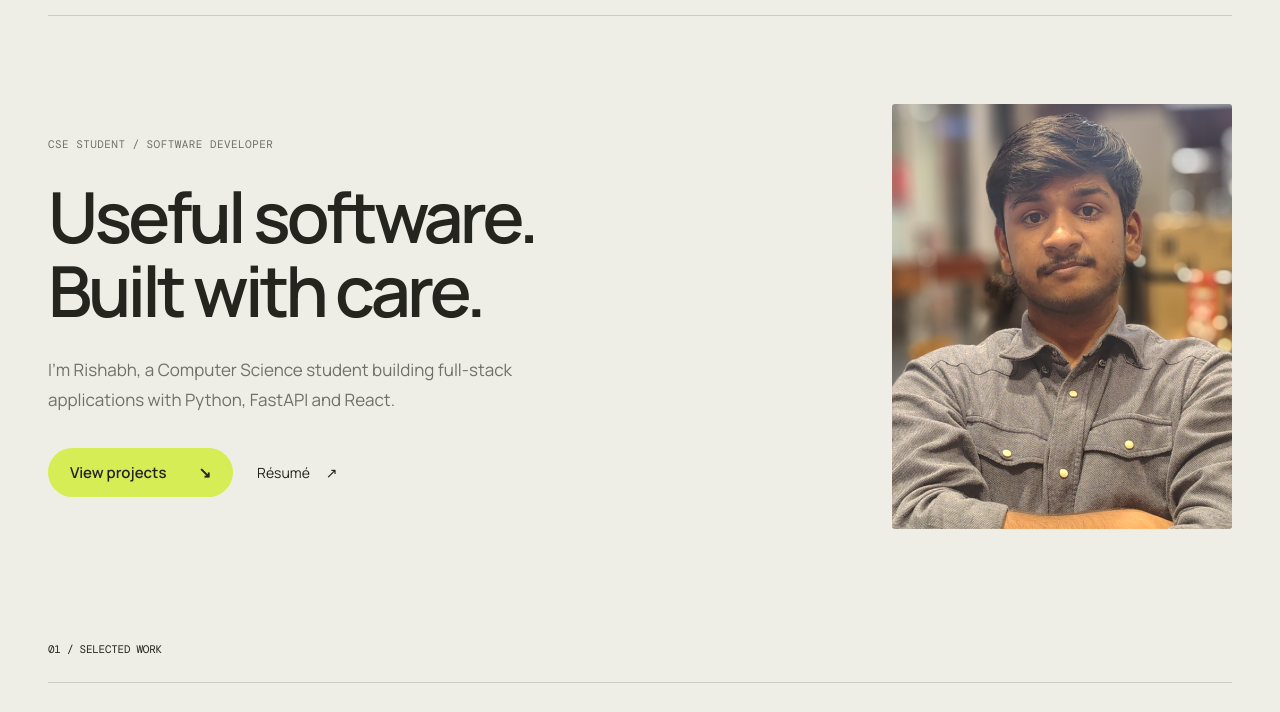
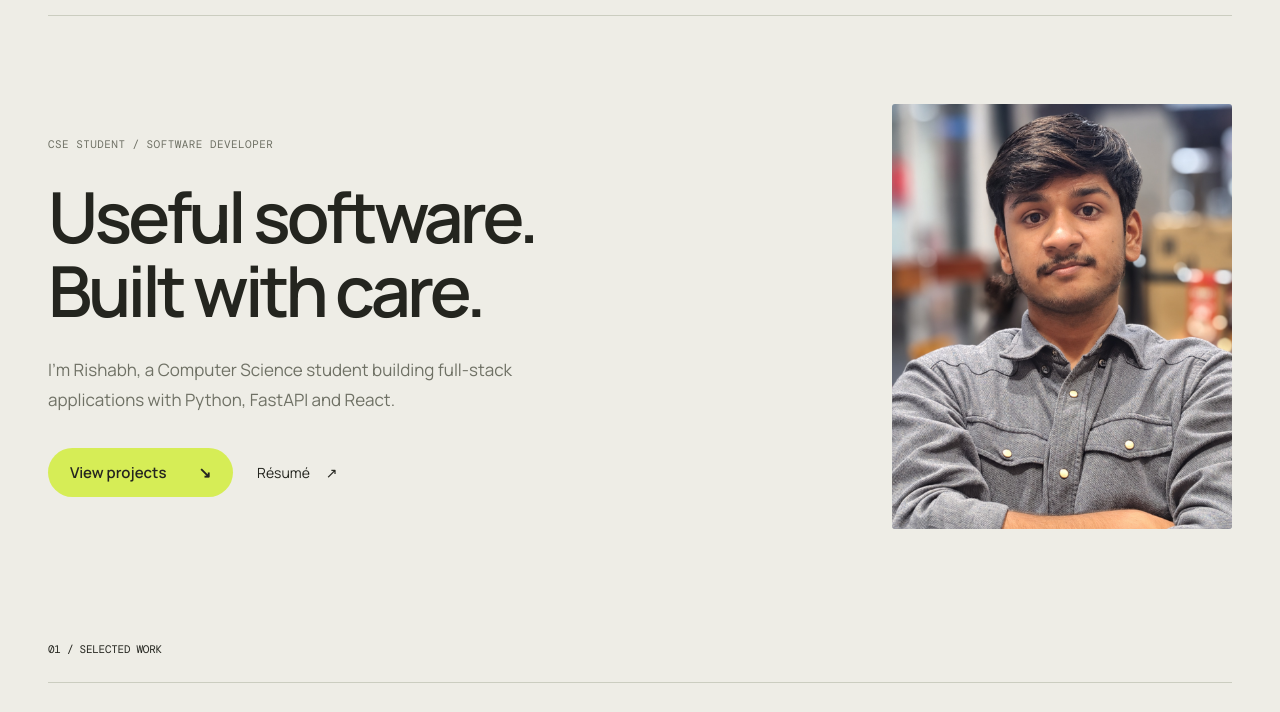
Before and after one commit to risbh19/Portfolio, a website: page dist/index.html in a window 1280 px wide. Shown: the part 88-800 px from the top of the page. Drawn offline with nearby package versions, Linux system fonts and the light colour scheme.

Commit message:
Update profile portrait with supplied photo

```diff
--- a/dist/index.html
+++ b/dist/index.html
@@ -66,10 +66,10 @@
         </div>
         <figure class="portrait"
           ><img
-            src="assets/profile.png"
+            src="assets/profile.jpg"
             alt="Rishabh Pal"
-            width="800"
-            height="800"
+            width="1254"
+            height="1254"
             decoding="async"
             fetchpriority="high"
         /></figure>
```
Also changed, not shown: dist/assets/profile.jpg (added), dist/assets/profile.png (deleted).
